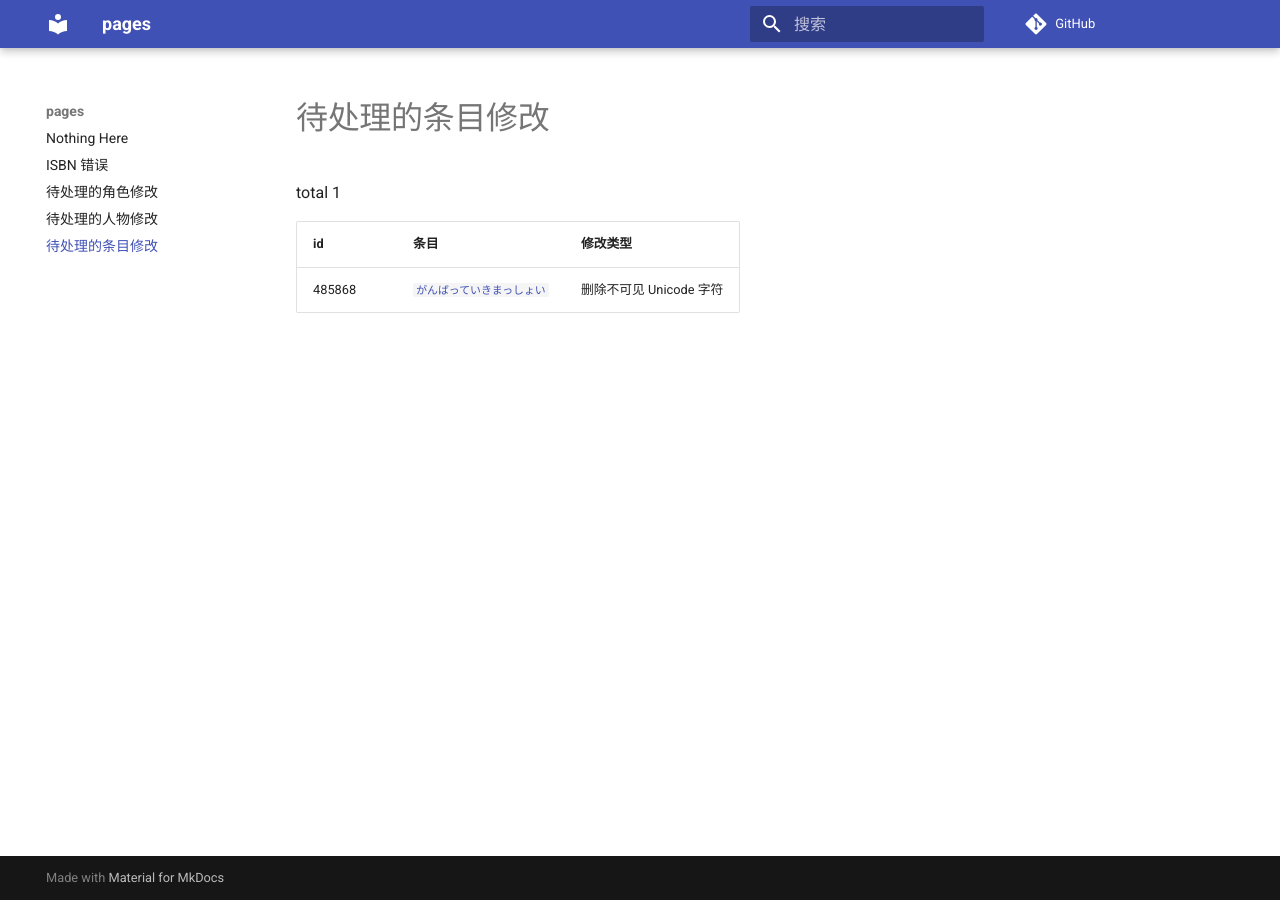
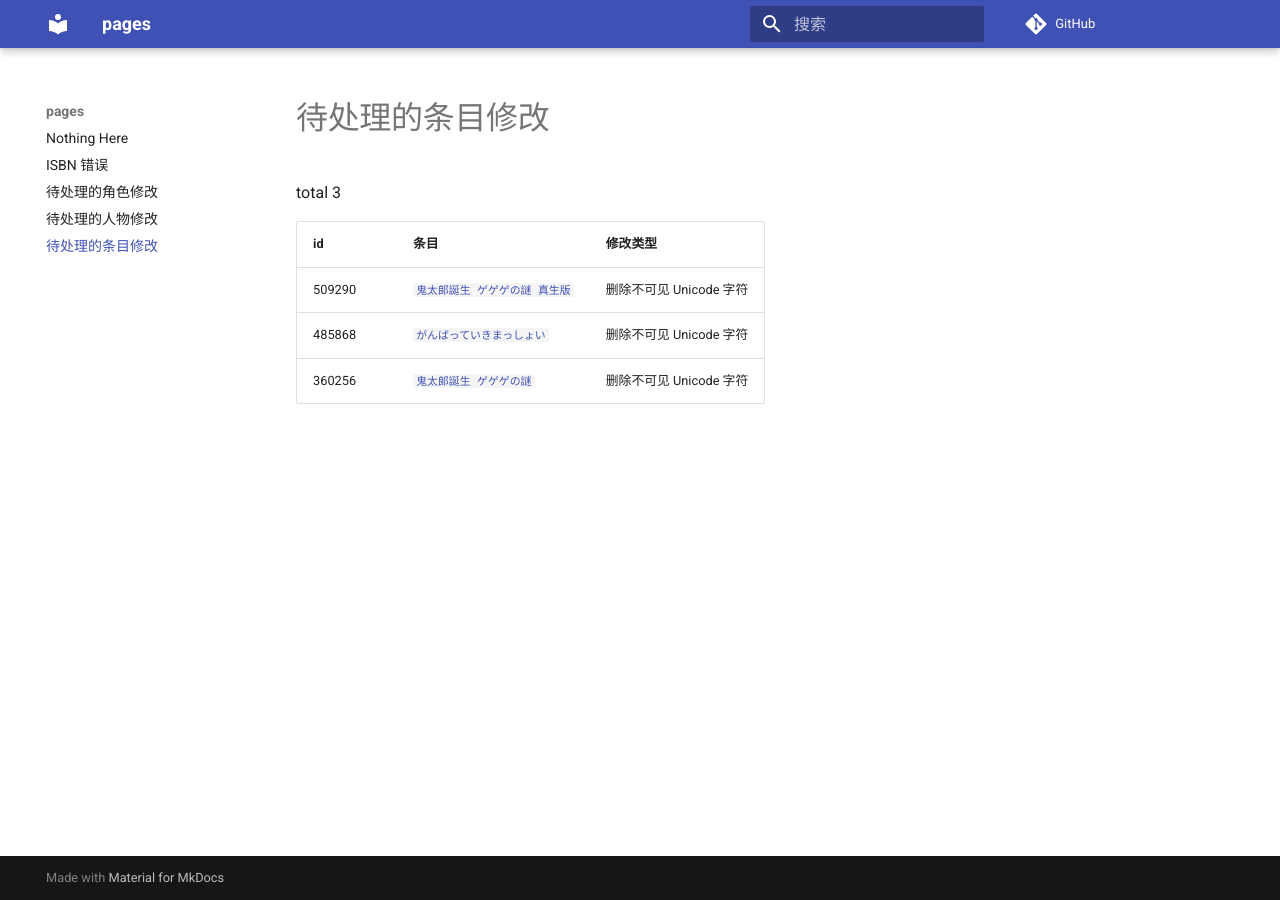
Before and after one commit to trim21/bangumi-pages, an MkDocs documentation site: the page built from docs/pending-subject-changes.md, in a window 1280 px wide. Built offline with MkDocs 1.6.1 and Material for MkDocs 9.7.7, drawn with Linux system fonts in a browser that asks for light colours; comment, search, counter and statistics services are not loaded.

Commit message:
update pending-changes.md

```diff
--- a/docs/pending-subject-changes.md
+++ b/docs/pending-subject-changes.md
@@ -1,7 +1,9 @@
 # 待处理的条目修改
 
-total 1
+total 3
 
 | id | 条目 | 修改类型 |
 | --- | --- | --- |
+| 509290 | [`鬼太郎誕生 ゲゲゲの謎 真生版`](https://bgm.tv/subject/509290) | 删除不可见 Unicode 字符 |
 | 485868 | [`がんばっていきまっしょい`](https://bgm.tv/subject/485868) | 删除不可见 Unicode 字符 |
+| 360256 | [`鬼太郎誕生 ゲゲゲの謎`](https://bgm.tv/subject/360256) | 删除不可见 Unicode 字符 |
```
